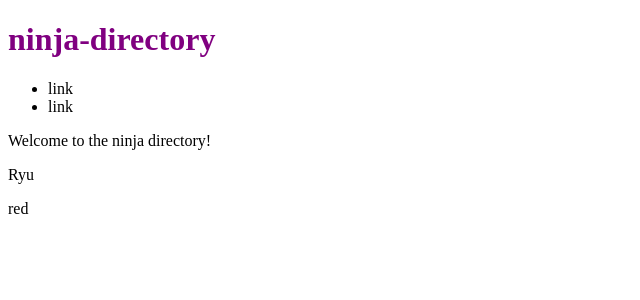
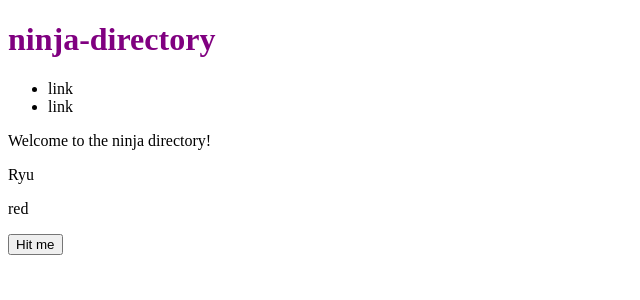
Before and after one commit to SafNaaz/ninja-directory-angular, an Angular app: page / in a window 1280 px wide. Shown: the top 300 px of the page, without its empty margins (0-640 px from the left). Built offline with nearby package versions, Linux system fonts and the light colour scheme.

Commit message:
event binding output decorator

```diff
--- a/src/app/app.component.html
+++ b/src/app/app.component.html
@@ -8,5 +8,5 @@
   </nav>
 </header>
 <section id="main">
-  <app-home [ninja]="ninja">hello there!</app-home>
+  <app-home [ninja]="ninja" (onYell)="yell($event)">hello there!</app-home>
 </section>
--- a/src/app/app.component.ts
+++ b/src/app/app.component.ts
@@ -12,4 +12,9 @@ export class AppComponent {
     name : "Ryu",
     belt : "red"
   }
+
+  yell(e: any){
+    alert('I am yelling')
+    console.log(e)
+  }
 }
--- a/src/app/home/home.component.html
+++ b/src/app/home/home.component.html
@@ -4,3 +4,4 @@
 
 <p>{{ ninja.name }}</p>
 <p>{{ ninja.belt }}</p>
+<button (click)="fireYellEvent($event)">Hit me</button>
--- a/src/app/home/home.component.ts
+++ b/src/app/home/home.component.ts
@@ -1,4 +1,4 @@
-import { Component, Input, OnInit } from '@angular/core';
+import { Component, EventEmitter, Input, OnInit, Output } from '@angular/core';
 
 @Component({
   inputs : ["ninja"],
@@ -8,9 +8,15 @@ import { Component, Input, OnInit } from '@angular/core';
 })
 export class HomeComponent implements OnInit {
 
+  homeTitle = "Welcome to the ninja directory!"
+
   @Input() ninja: any;
+  @Output() onYell = new EventEmitter();
 
-  homeTitle = "Welcome to the ninja directory!"
+  fireYellEvent(e: any){
+    this.onYell.emit(e)
+  }
+
 
   constructor() { }
 
```
